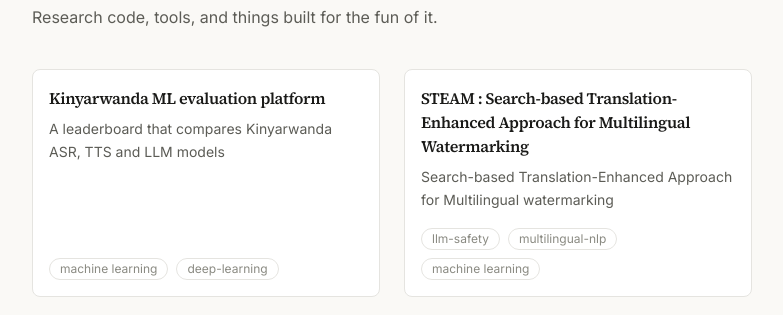
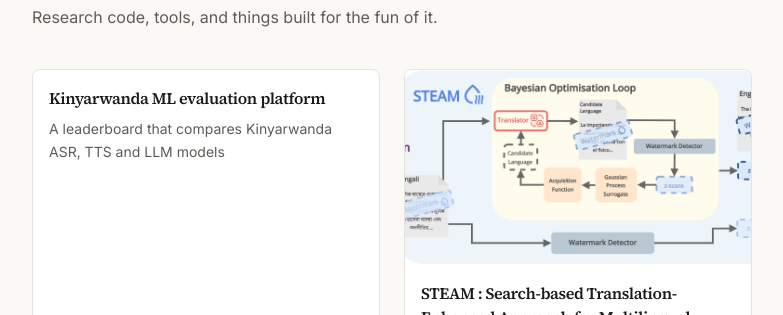
Before and after one commit to asimzz/asimzz.github.io, a Next.js app: page /projects in a window 1280 px wide. Shown: the part 164-479 px from the top of the page, without its empty margins (248-1031 px from the left). Built offline with nearby package versions, Linux system fonts and the light colour scheme; no server answers.

Commit message:
chore(content): sync from notion

```diff
--- a/content/profile.json
+++ b/content/profile.json
@@ -19,7 +19,7 @@
     "Multilingual and low-resource NLP safety",
     "Evaluation and red-teaming of language models"
   ],
-  "bio": "I am a machine learning researcher focusing on AI security, content provenance, and the safety of language models and LLM-based agents. I hold a Master's degree in Machine Intelligence from the African Master's in Machine Intelligence (AMMI) program at AIMS, where my thesis investigated the robustness of LLM watermarking across languages and approaches to improving multilingual watermark detection.\n\n\\<empty-block/>\n\nAlongside my research, I work as a Senior AI Engineer, building production LLM agents and retrieval systems, which gives me firsthand insight into the practical challenges of deploying trustworthy AI. I hold a Bachelor's degree with First Class Honours in Electrical and Electronic Engineering, specializing in Electronic Systems Software Engineering, from the University of Khartoum.",
+  "bio": "I am a machine learning researcher focusing on AI security, content provenance, and the safety of language models and LLM-based agents. I hold a Master's degree in Machine Intelligence from the African Master's in Machine Intelligence (AMMI) program at AIMS, where my thesis investigated the robustness of LLM watermarking across languages and approaches to improving multilingual watermark detection.\n\nAlongside my research, I work as a Senior AI Engineer, building production LLM agents and retrieval systems, which gives me firsthand insight into the practical challenges of deploying trustworthy AI. I hold a Bachelor's degree with First Class Honours in Electrical and Electronic Engineering, specializing in Electronic Systems Software Engineering, from the University of Khartoum.",
   "socials": [
     {
       "label": "Email",
--- a/content/projects/steam.mdx
+++ b/content/projects/steam.mdx
@@ -3,6 +3,7 @@ title: >-
   STEAM : Search-based Translation-Enhanced Approach for Multilingual
   Watermarking
 description: Search-based Translation-Enhanced Approach for Multilingual watermarking
+image: /img/notion/projects/steam-4cf85000.png
 repo: 'https://github.com/asimzz/steam'
 tags:
   - llm-safety
```
Also changed, not shown: public/img/notion/projects/steam-4cf85000.png (added).
